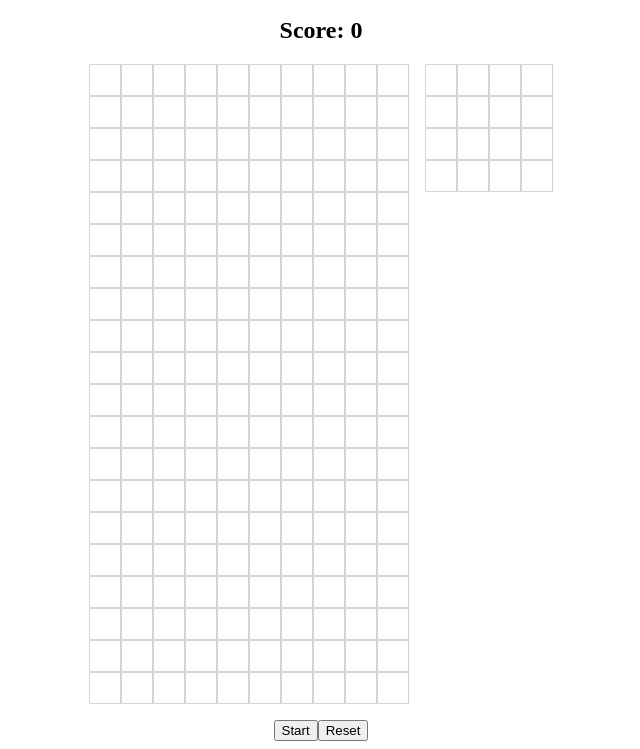
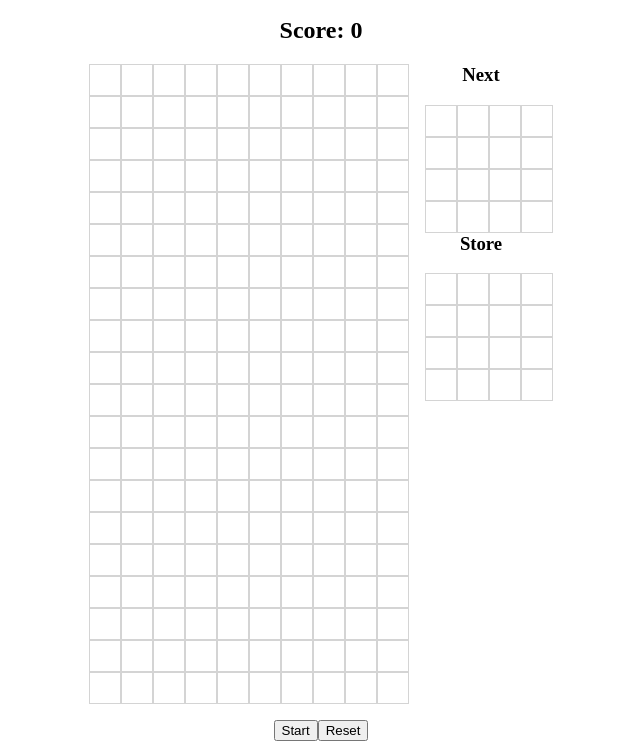
Before and after one commit to MichaelWasher/Tetris, a plain HTML site: page index.html in a window 1280 px wide. Shown: the part 107-856 px from the top of the page, without its empty margins (319-959 px from the left). Drawn offline with Linux system fonts and the light colour scheme.

Commit message:
Add Grid for Storing Pieces

```diff
--- a/index.html
+++ b/index.html
@@ -14,11 +14,25 @@
             <img class="gameLogo" src="images/TetrisLogo.png">
             <h2 class="score-heading">Score: <span id="current-score">10</span></h2>
             <div class="main-grid"></div>
-            <div class="preview-grid">
-                <div></div><div></div><div></div><div></div>
-                <div></div><div></div><div></div><div></div>
-                <div></div><div></div><div></div><div></div>
-                <div></div><div></div><div></div><div></div>
+            <div>
+                <div class="preview-grid-container secondary-grid-container">
+                    <h3>Next</h3>
+                    <div class="preview-grid secondary-grid">
+                        <div></div><div></div><div></div><div></div>
+                        <div></div><div></div><div></div><div></div>
+                        <div></div><div></div><div></div><div></div>
+                        <div></div><div></div><div></div><div></div>
+                    </div>
+                </div>
+                <div class="storage-grid-container secondary-grid-container">
+                    <h3>Store</h3>
+                    <div class="storage-grid secondary-grid">
+                        <div></div><div></div><div></div><div></div>
+                        <div></div><div></div><div></div><div></div>
+                        <div></div><div></div><div></div><div></div>
+                        <div></div><div></div><div></div><div></div>
+                    </div>
+                </div>
             </div>
             <div class="button-container">
                 <button id="start-button">Start</button>
--- a/styles/main.css
+++ b/styles/main.css
@@ -30,7 +30,7 @@
     box-sizing: border-box;
 }
 
-.preview-grid{
+.secondary-grid{
     margin-left: 1rem;
     width: 8rem;
     height: 8rem;
@@ -38,7 +38,7 @@
     flex-wrap: wrap;
 }
 
-.preview-grid div{
+.secondary-grid div{
     height: 2rem;
     width: 2rem;
     /* background-color: rgb(112,112,112, 0.1); */
@@ -51,3 +51,11 @@
     margin-top: 1rem;
     height: 5rem;
 }
+.secondary-grid-container{
+    width: auto;
+
+}
+.secondary-grid-container h3{
+    text-align: center;
+    margin-top: 0rem;
+}
```
